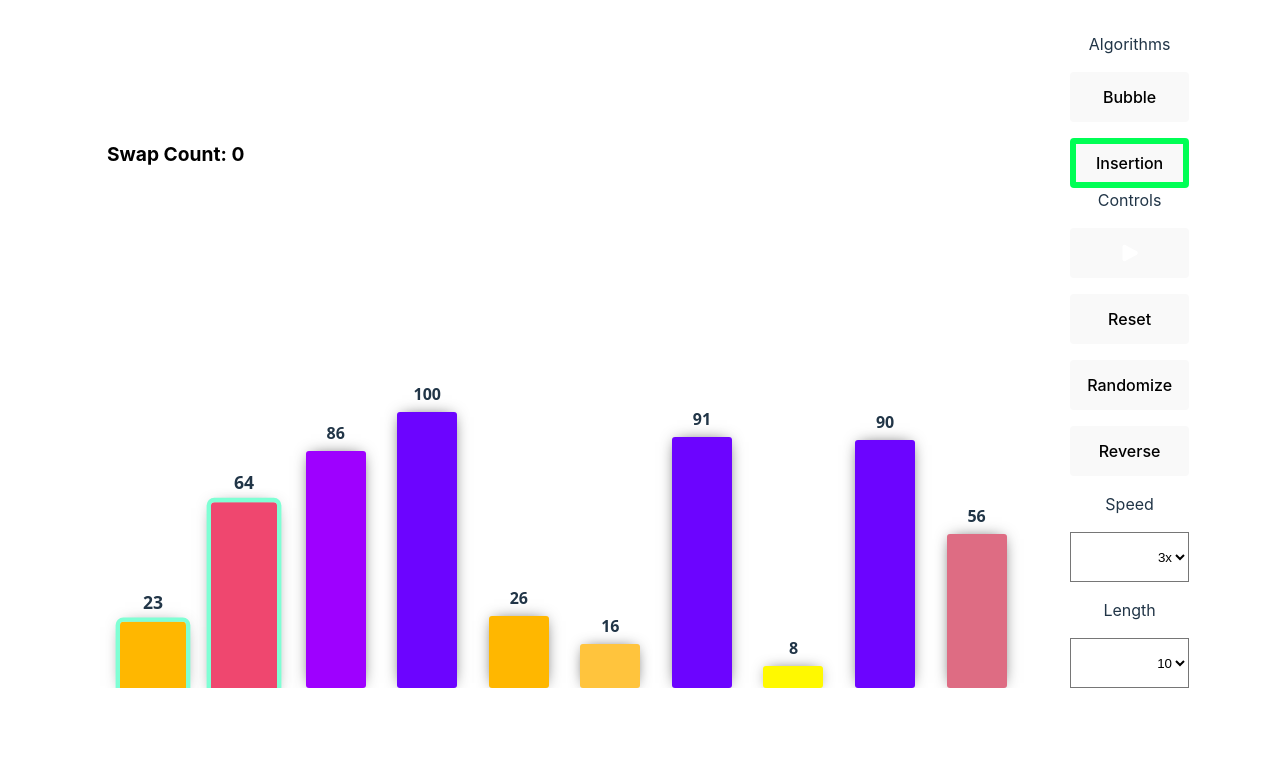
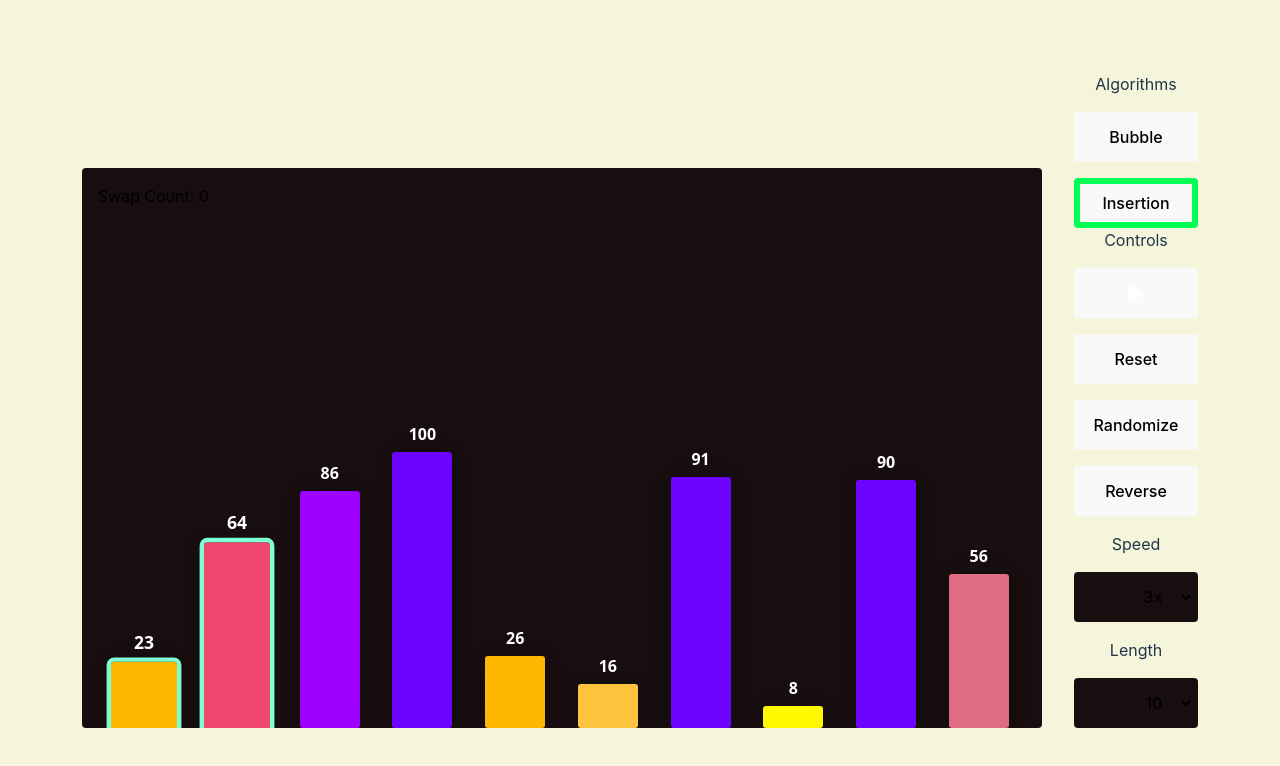
Before and after one commit to Tailsxz/sort-visualizer, a React (Vite) app: page / in a window 1280 px wide. Shown: the top 766 px of the page. Built offline with nearby package versions, Linux system fonts and the light colour scheme.

Commit message:
add: index.css default styles

```diff
--- a/src/App.css
+++ b/src/App.css
@@ -1,14 +1,16 @@
 body {
+  display: grid;
+  place-items: center;
   margin: 0;
   min-width: 320px;
   min-height: 100vh;
-  overflow: hidden;
+  min-height: 100dvh;
+  background: beige;
 }
 
 #root {
-  /* max-width: 1280px; */
+  width: 100%;
   margin: 0 auto;
-  padding: 2rem;
   text-align: center;
 }
 
--- a/src/index.css
+++ b/src/index.css
@@ -1,10 +1,12 @@
 :root {
+  --clr-neutral-300: #FFF;
+  --clr-neutral-400: #180e0f;
   font-family: Inter, system-ui, Avenir, Helvetica, Arial, sans-serif;
   line-height: 1.5;
   font-weight: 400;
 
   color-scheme: light dark;
-  color: rgba(255, 255, 255, 0.87);
+  color: var(--clr-neutral-400);
   background-color: #242424;
 
   font-synthesis: none;
@@ -23,17 +25,16 @@ a:hover {
   color: #535bf2;
 }
 
-h1,
-span {
-  margin: 0;
-  font-size: clamp(1rem, 1.5vw, 2rem);
+h1 {
+  margin: 1rem auto;
   font-weight: bold;
   line-height: 1.1;
 }
 
-button {
+button,
+select {
   border-radius: 4px;
-  border: 1px solid transparent;
+  border: 4px solid transparent;
   padding: 0.5rem 1rem;
   font-size: 1em;
   font-weight: 500;
@@ -42,11 +43,13 @@ button {
   transition: border-color 0.25s;
 }
 
-button:hover {
+button:hover,
+select:hover {
   border-color: #00FF55;
 }
-button:focus,
-button:focus-visible {
+
+button:focus-visible,
+select:focus-visible {
   outline: 4px auto -webkit-focus-ring-color;
 }
 
@@ -55,9 +58,11 @@ button:focus-visible {
     color: #213547;
     background-color: #ffffff;
   }
+
   a:hover {
     color: #747bff;
   }
+
   button {
     background-color: #f9f9f9;
   }
```
